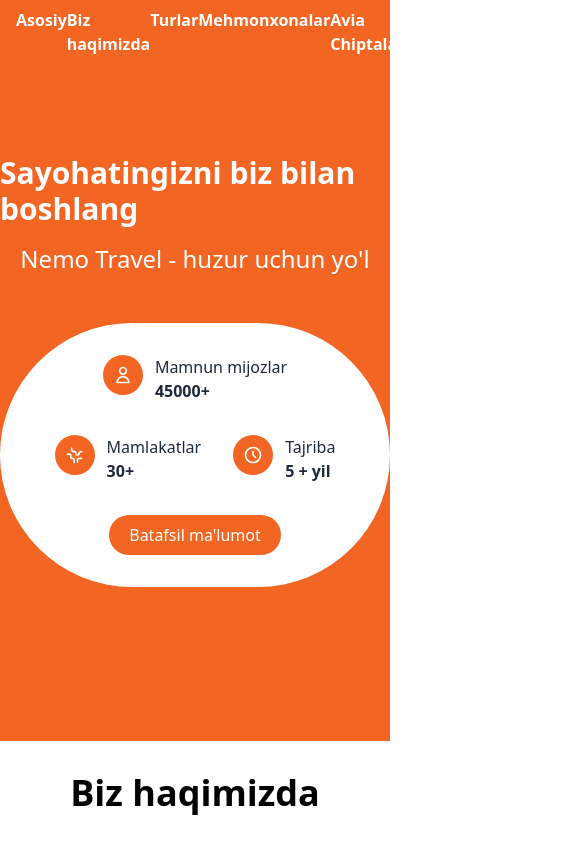
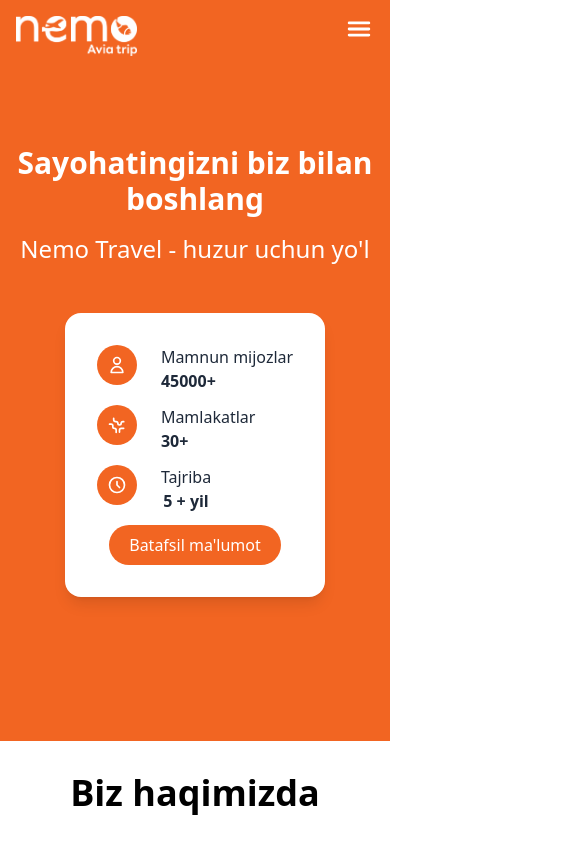
Before and after one commit to oromova/Nemo-sayt, a React (Vite) app: page / in a window 390 px wide. Shown: the top 841 px of the page, 585 px wide, since content can reach past the window. Built offline with nearby package versions, Linux system fonts and the light colour scheme.

Commit message:
Responsive design added

```diff
--- a/src/Components/Header/index.jsx
+++ b/src/Components/Header/index.jsx
@@ -1,17 +1,17 @@
 import { useTranslation } from 'react-i18next';
 import logo from '../../assets/logo.png';
 import logo1 from '../../assets/logo1.png';
-
 import { useEffect, useState } from 'react';
+import { IoMenu, IoClose } from "react-icons/io5"; // Burger icon uchun
 
 export const Header = () => {
   const { t, i18n } = useTranslation();
   const laungages = localStorage.getItem('i18nextLng');
   const [isScrolled, setIsScrolled] = useState(false);
+  const [isMenuOpen, setIsMenuOpen] = useState(false); // Burger menyu holati
 
   useEffect(() => {
     const handleScroll = () => {
-      const navbar = document.querySelector('header');
       if (window.scrollY > 50) {
         setIsScrolled(true);
       } else {
@@ -27,10 +27,9 @@
     i18n.changeLanguage(selectedLaungage);
   };
 
-
   return (
     <header>
-      <nav className={`fixed w-full translation-all z-50 duration-300 ${isScrolled ? 'bg-white' : "bg-[rgb(242 101 34)]"} ${isScrolled ? "text-black" : "text-white"}`}>
+      <nav className={`fixed w-full z-50 duration-300 ${isScrolled ? 'bg-white text-black' : "bg-[rgb(242,101,34)] text-white"}`}>
         <div className='max-w-[1200px] mx-auto px-4 sm:px-6 lg:px-8'>
           <div className='flex justify-between items-center h-16'>
             {/* Logo */}
@@ -41,33 +40,28 @@
               </a>
             </div>
 
-            {/* Navigation */}
-            <div className="w-[700px]">
+            {/* Burger Menu (Mobil versiya uchun) */}
+            <div className="lg:hidden">
+              <button onClick={() => setIsMenuOpen(!isMenuOpen)} className="text-3xl">
+                {isMenuOpen ? <IoClose /> : <IoMenu />}
+              </button>
+            </div>
+
+            {/* Desktop Navigation */}
+            <div className="hidden lg:block w-[700px]">
               <ul className="flex justify-between">
-                <li>
-                  <a className="font-semibold transition duration-200 hover:text-gray-300" href="#main">{t("Asosiy")}</a>
-                </li>
-                <li>
-                  <a className="font-semibold transition duration-200 hover:text-gray-300" href="#about">{t("Biz haqimizda")}</a>
-                </li>
-                <li>
-                  <a className="font-semibold transition duration-200 hover:text-gray-300" href="#tours">{t("Turlar")}</a>
-                </li>
-                <li>
-                  <a className="font-semibold transition duration-200 hover:text-gray-300" href="#hotels">{t("Mehmonxonalar")}</a>
-                </li>
-                <li>
-                  <a className="font-semibold transition duration-200 hover:text-gray-300" href="#flights">{t("Avia Chiptalar")}</a>
-                </li>
-                <li>
-                  <a className="font-semibold transition duration-200 hover:text-gray-300" href="#contact">{t("Aloqa")}</a>
-                </li>
+                <li><a className="font-semibold transition duration-200 hover:text-[rgb(242,101,34)]" href="#main">{t("Asosiy")}</a></li>
+                <li><a className="font-semibold transition duration-200 hover:text-[rgb(242,101,34)]" href="#about">{t("Biz haqimizda")}</a></li>
+                <li><a className="font-semibold transition duration-200 hover:text-[rgb(242,101,34)]" href="#tours">{t("Turlar")}</a></li>
+                <li><a className="font-semibold transition duration-200 hover:text-[rgb(242,101,34)]" href="#hotels">{t("Mehmonxonalar")}</a></li>
+                <li><a className="font-semibold transition duration-200 hover:text-[rgb(242,101,34)]" href="#flights">{t("Avia Chiptalar")}</a></li>
+                <li><a className="font-semibold transition duration-200 hover:text-[rgb(242,101,34)]" href="#contact">{t("Aloqa")}</a></li>
               </ul>
             </div>
 
             {/* Language Select */}
-            <div>
-              <select className="focus:outline-none bg-transparent cursor-pointer transition duration-200 hover:scale-105"
+            <div className="hidden lg:block">
+              <select className="focus:outline-none bg-transparent cursor-pointer transition duration-200 hover:scale-105 hover:text-[rgb(242,101,34)] font-semibold"
                 onChange={handleChange} value={laungages}>
                 <option className="text-black" value="uz">UZ</option>
                 <option className="text-black" value="ru">RU</option>
@@ -75,8 +69,32 @@
               </select>
             </div>
           </div>
+
+          {/* Mobil menyu */}
+          {isMenuOpen && (
+            <div className="lg:hidden absolute top-16 left-0 w-full bg-white shadow-md text-black transition-all duration-300">
+              <ul className="flex flex-col items-center space-y-4 py-6">
+                <li><a className="text-lg font-semibold" href="#main" onClick={() => setIsMenuOpen(false)}>{t("Asosiy")}</a></li>
+                <li><a className="text-lg font-semibold" href="#about" onClick={() => setIsMenuOpen(false)}>{t("Biz haqimizda")}</a></li>
+                <li><a className="text-lg font-semibold" href="#tours" onClick={() => setIsMenuOpen(false)}>{t("Turlar")}</a></li>
+                <li><a className="text-lg font-semibold" href="#hotels" onClick={() => setIsMenuOpen(false)}>{t("Mehmonxonalar")}</a></li>
+                <li><a className="text-lg font-semibold" href="#flights" onClick={() => setIsMenuOpen(false)}>{t("Avia Chiptalar")}</a></li>
+                <li><a className="text-lg font-semibold" href="#contact" onClick={() => setIsMenuOpen(false)}>{t("Aloqa")}</a></li>
+
+                {/* Language Select Mobil versiya */}
+                <li>
+                  <select className="focus:outline-none bg-transparent cursor-pointer text-lg"
+                    onChange={handleChange} value={laungages}>
+                    <option className="text-black" value="uz">UZ</option>
+                    <option className="text-black" value="ru">RU</option>
+                    <option className="text-black" value="en">EN</option>
+                  </select>
+                </li>
+              </ul>
+            </div>
+          )}
         </div>
       </nav>
-    </header >
+    </header>
   );
-};;
+};
--- a/src/Components/Main/index.jsx
+++ b/src/Components/Main/index.jsx
@@ -4,66 +4,63 @@
 import { useTranslation } from 'react-i18next';
 
 export const Main = () => {
-  const {t} = useTranslation();
+  const { t } = useTranslation();
 
-  useEffect(()=> {
+  useEffect(() => {
     Aos.init({
       duration: 900,
       easing: 'ease-in-out',
-    })
-  })
+    });
+  });
 
   return (
     <section id="main" className="bg-[var(--primary-color)] w-full h-[741px] text-white flex justify-center">
-      <div className='flex flex-col max-w-7xl justify-center items-center'>
-        <h1 className='text-3xl md:text-5xl lg:text-6xl mb-4 lg:mb-6 font-bold ' data-aos="fade-up">
-         {t("Sayohatingizni biz bilan boshlang")}
+      <div className='flex flex-col max-w-7xl justify-center items-center text-center'>
+        <h1 className='text-3xl md:text-5xl lg:text-6xl mb-4 lg:mb-6 font-bold' data-aos="fade-up">
+          {t("Sayohatingizni biz bilan boshlang")}
         </h1>
         <p className='text-2xl pb-12' data-aos="fade-up" data-aos-delay='200'>
           {t("Nemo Travel - huzur uchun yo'l")}
         </p>
-        <div className='rounded-full p-8 flex sm:justify-between flex-wrap justify-center items-center bg-white max-w-4xl gap-8 md:gap-16 mx-auto h-fit text-gray-800 '>
+        <div className='md:rounded-full p-8 sm:flex justify-between flex-wrap justify-center items-center bg-white md:max-w-4xl gap-8 md:gap-16 mx-auto h-fit text-gray-800 rounded-2xl max-w-2xl  backdrop-blur-sm shadow-lg'>
           {/* 1 */}
-          <div className='flex items-start gap:3'>
-            <div>
-              <div className="w-10 h-10 mr-3 bg-[var(--primary-color)] rounded-full flex justify-center items-center">
-                <svg className="text-white w-5 h-5 m-auto" xmlns="http://www.w3.org/2000/svg" class="h-5 w-5 text-white" fill="none" viewBox="0 0 24 24" stroke="currentColor"><path stroke-linecap="round" stroke-linejoin="round" stroke-width="2" d="M16 7a4 4 0 11-8 0 4 4 0 018 0zM12 14a7 7 0 00-7 7h14a7 7 0 00-7-7z"></path></svg>
-              </div>
+          <div className='flex items-start gap-3'>
+            <div className="w-10 h-10 mr-3 bg-[var(--primary-color)] rounded-full flex justify-center items-center shrink-0 mb-5">
+              <svg className="text-white w-5 h-5 m-auto" xmlns="http://www.w3.org/2000/svg" class="h-5 w-5 text-white" fill="none" viewBox="0 0 24 24" stroke="currentColor"><path stroke-linecap="round" stroke-linejoin="round" stroke-width="2" d="M16 7a4 4 0 11-8 0 4 4 0 018 0zM12 14a7 7 0 00-7 7h14a7 7 0 00-7-7z"></path></svg>
             </div>
-            <div className=''>
+
+            <div className='flex flex-col items-start'>
               <p>{t("Mamnun mijozlar")}</p>
               <p className='font-bold'>45000+</p>
             </div>
           </div>
           {/* 2 */}
-          <div className='flex items-start gap:3'>
-            <div>
-              <div className="w-10 h-10 mr-3 bg-[var(--primary-color)] rounded-full flex justify-center items-center">
-              <svg xmlns="http://www.w3.org/2000/svg" className="h-5 w-5 text-white" fill="none" viewBox="0 0 24 24" stroke="currentColor"><path stroke-linecap="round" stroke-linejoin="round" stroke-width="2" d="M3.055 11H5a2 2 0 012 2v1a2 2 0 002 2 2 2 0 012 2v2.945M8 3.935V5.5A2.5 2.5 0 0010.5 8h.5a2 2 0 012 2 2 2 0 104 0 2 2 0 012-2h1.064M15 20.488V18a2 2 0 012-2h3.064"></path></svg>
-              </div>
+          <div className='flex items-start gap-3'>
+
+            <div className="w-10 h-10 mr-3 bg-[var(--primary-color)] rounded-full flex justify-center items-center shrink-0 mb-5">
+              <svg xmlns="http://www.w3.org/2000/svg" className="h-5 w-5 text-white" fill="none" viewBox="0 0 24 24" stroke="currentColor">
+                <path stroke-linecap="round" stroke-linejoin="round" stroke-width="2" d="M3.055 11H5a2 2 0 012 2v1a2 2 0 002 2 2 2 0 012 2v2.945M8 3.935V5.5A2.5 2.5 0 0010.5 8h.5a2 2 0 012 2 2 2 0 104 0 2 2 0 012-2h1.064M15 20.488V18a2 2 0 012-2h3.064"></path></svg>
             </div>
-            <div className=''>
+            <div className='flex flex-col items-start'>
               <p>{t("Mamlakatlar")}</p>
               <p className='font-bold'>30+</p>
             </div>
           </div>
           {/* 3 */}
-          <div className='flex items-start gap:3'>
-            <div>
-              <div className="w-10 h-10 mr-3 bg-[var(--primary-color)] rounded-full flex justify-center items-center">
+          <div className='flex items-start gap-3'>
+            <div className="w-10 h-10 mr-3 bg-[var(--primary-color)] rounded-full flex justify-center items-center shrink-0 mb-5">
               <svg xmlns="http://www.w3.org/2000/svg" className="h-5 w-5 text-white" fill="none" viewBox="0 0 24 24" stroke="currentColor"><path stroke-linecap="round" stroke-linejoin="round" stroke-width="2" d="M12 8v4l3 3m6-3a9 9 0 11-18 0 9 9 0 0118 0z"></path></svg>
-              </div>
             </div>
             <div className=''>
               <p>{t("Tajriba")}</p>
               <p className='font-bold'>{t("5 + yil")}</p>
             </div>
           </div>
-          <a href="#contact">
-            <GenericButton name="Batafsil ma'lumot"/>
+          <a href="#contact" className="sm:">
+            <GenericButton name="Batafsil ma'lumot" />
           </a>
         </div>
-      </div>
-    </section>
+      </div >
+    </section >
   );
 };
--- a/src/Pages/AboutUs.jsx
+++ b/src/Pages/AboutUs.jsx
@@ -56,25 +56,25 @@
           <div className="relative group">
             <div className="absolute inset-0.5 bg-gradient-to-r from-[#F26522] to-[#E85A1F] rounded-lg blur opacity-40 transition-all duration-300 group-hover:opacity-60"></div>
             <div className="relative bg-white rounded-lg shadow-lg p-8 flex items-center justify-center min-h-[120px] transition-transform duration-300 group-hover:scale-105 group-hover:shadow-xl">
-              <p className="text-xl font-medium text-gray-800">{t("Direktor")}</p>
+              <p className="text-lg md:text-xl font-medium text-gray-800">{t("Direktor")}</p>
             </div>
           </div>
           <div className="relative group">
             <div className="absolute inset-0.5 bg-gradient-to-r from-[#F26522] to-[#E85A1F] rounded-lg blur opacity-40 transition-all duration-300 group-hover:opacity-60"></div>
             <div className="relative bg-white rounded-lg shadow-lg p-8 flex items-center justify-center min-h-[120px] transition-transform duration-300 group-hover:scale-105 group-hover:shadow-xl">
-              <p className="text-xl font-medium text-gray-800">{t("Yurist")}</p>
+              <p className="text-lg md:text-xl font-medium text-gray-800">{t("Yurist")}</p>
             </div>
           </div>
           <div className="relative group">
             <div className="absolute inset-0.5 bg-gradient-to-r from-[#F26522] to-[#E85A1F] rounded-lg blur opacity-40 transition-all duration-300 group-hover:opacity-60"></div>
             <div className="relative bg-white rounded-lg shadow-lg p-8 flex items-center justify-center min-h-[120px] transition-transform duration-300 group-hover:scale-105 group-hover:shadow-xl">
-              <p className="text-xl font-medium text-gray-800">{t("Operator")}</p>
+              <p className="text-lg md:text-xl font-medium text-gray-800">{t("Operator")}</p>
             </div>
           </div>
           <div className="relative group">
             <div className="absolute inset-0.5 bg-gradient-to-r from-[#F26522] to-[#E85A1F] rounded-lg blur opacity-40 transition-all duration-300 group-hover:opacity-60"></div>
             <div className="relative bg-white rounded-lg shadow-lg p-8 flex items-center justify-center min-h-[120px] transition-transform duration-300 group-hover:scale-105 group-hover:shadow-xl">
-              <p className="text-xl font-medium text-gray-800">{t("Administrator")}</p>
+              <p className="text-lg md:text-xl font-medium text-gray-800">{t("Administrator")}</p>
             </div>
           </div>
         </div>
--- a/src/Pages/Cities.jsx
+++ b/src/Pages/Cities.jsx
@@ -8,8 +8,8 @@
 
   return (
     <div className='w-full h-fit bg-gray-50'>
-      <div className='py-8 px-4 mb-2.5 w-[1200px] m-auto' id='tours'>
-        <div className='text-center mb-16'>
+      <div className='py-8 px-4 mb-2.5 max-w-[1200px] m-auto' id='tours'>
+        <div className='text-center md:mb-16 '>
           <h1 className='text-4xl font-bold mb-6'>{t("Mashhur shaharlar")}</h1>
         </div>
         <div className='grid grid-cols-1 md:grid-cols-2 lg:grid-cols-4 gap-8 '>
--- a/src/Pages/Contact.jsx
+++ b/src/Pages/Contact.jsx
@@ -40,15 +40,15 @@
   return (
     <section className='py-12 bg-gray-50' id='contact'>
       <div className='text-center mb-16'>
-        <h1 className='text-4xl font-bold mb-6'>
+        <h1 className='text-3xl md:text-4xl font-bold mb-6'>
           {t("Biz bilan bog'lanish")}
         </h1>
-        <p className='text-xl text-gray-600'>
+        <p className='text-lg md:text-xl text-gray-600'>
           {t("Savollaringiz bormi? Biz sizga yordam berishdan xursandmiz")}
         </p>
       </div>
       {/* modal */}
-      <div className='w-[1200px] mx-auto h-fit grid grid-cols-1 md:grid-cols-2 gap-8'>
+      <div className='max-w-[1200px] mx-auto h-fit grid grid-cols-1 md:grid-cols-2 gap-8'>
         {/* 1 */}
         <div className='bg-white rounded-lg shadow-lg p-6'>
           <form className='space-y-6' onSubmit={SendMessage} id='myForm'>
@@ -98,7 +98,7 @@
               type="submit"
               loading={loading}
             >
-              {loading ? t("Yuborilmoqda...") : t("Yuborish") }
+              {loading ? t("Yuborilmoqda...") : t("Yuborish")}
             </button>
           </form>
         </div>
--- a/src/Pages/Partners.jsx
+++ b/src/Pages/Partners.jsx
@@ -16,7 +16,7 @@
         <h1 className='text-2xl font-bold mb-6'>{t("Hamkorlarimiz")}</h1>
       </div>
       <Marquee>
-        <div className='grid grid-cols-10 mr-8 gap-8'>
+        <div className='grid grid-cols-10 mr-8 gap-8 max-w-full'>
           {/* 1 */}
           <div>
             <img className='w-[144px] h-[96px] rounded-lg'
--- a/src/Pages/Tickets.jsx
+++ b/src/Pages/Tickets.jsx
@@ -4,18 +4,25 @@
 export const Tickets = () => {
   const { t } = useTranslation();
   const [passengerCount, setPassengerCount] = useState(1);
+  const [returnTrip, setReturnTrip] = useState(false);
 
   return (
     <div className='pt-4' id='flights'>
       <div className='pt-8 h-fit mt-8 bg-gray-50'>
-        <div className='w-[1200px] mx-auto p-4 sm:px-6 lg:px-8'>
-          <h1 className='text-4xl font-bold mb-6'>{t("Avia Chiptalar")}</h1>
+        <div className='max-w-[1200px] mx-auto p-4 sm:px-6 lg:px-8'>
+          <h1 className='md:text-4xl font-bold mb-6 text-3xl text-center '>{t("Avia Chiptalar")}</h1>
           <div className='bg-white rounded-lg shadow-lg p-6 mb-12'>
-            <div className='flex space-x-4 mb-6'>
-              <button className='px-4 py-2 rounded-md bg-[var(--primary-color)] text-white'>
+            <div className='md:flex space-x-4 mb-6 block'>
+              <button
+                className={`px-4 py-2 rounded-md ${!returnTrip ? 'bg-[var(--primary-color)] text-white' : 'bg-gray-100 text-gray-600'}`}
+                onClick={() => setReturnTrip(false)}
+              >
                 {t("Borish")}
               </button>
-              <button className='px-4 py-2 rounded-md bg-gray-100 text-gray-600'>
+              <button
+                className={`px-4 py-2 rounded-md ${returnTrip ? 'bg-[var(--primary-color)] text-white' : 'bg-gray-100 text-gray-600'}`}
+                onClick={() => setReturnTrip(true)}
+              >
                 {t("Qaytish")}
               </button>
             </div>
@@ -24,22 +31,13 @@
                 <label className='block text-sm font-medium text-gray-700 mb-1'>
                   {t("Qayerdan")}
                 </label>
-                <input className='w-full p-2 border border-gray-300 rounded-md outline-0'
-                  type="text" />
+                <input className='w-full p-2 border border-gray-300 rounded-md outline-0' type="text" />
               </div>
               <div>
                 <label className='block text-sm font-medium text-gray-700 mb-1'>
                   {t("Qayerga")}
                 </label>
-                <input className='w-full p-2 border border-gray-300 rounded-md outline-0'
-                  type="text" />
-              </div>
-              <div>
-                <label className='block text-sm font-medium text-gray-700 mb-1'>
-                  {t("Jo'nash sanasi")}
-                </label>
-                <input className='w-full p-2 border border-gray-300 rounded-md outline-0'
-                  type="date" />
+                <input className='w-full p-2 border border-gray-300 rounded-md outline-0' type="text" />
               </div>
               <div>
                 <label className="block text-sm font-medium text-gray-700 mb-1">
@@ -49,10 +47,24 @@
                   className="w-full p-2 border border-gray-300 rounded-md outline-0"
                   type="number"
                   min="1"
-                  value={passengerCount} // Qiymat o'zgaradi
-                  onChange={(e) => setPassengerCount(e.target.value)} // Inputni yangilaydi
+                  value={passengerCount}
+                  onChange={(e) => setPassengerCount(e.target.value)}
                 />
               </div>
+              <div>
+                <label className='block text-sm font-medium text-gray-700 mb-1'>
+                  {t("Jo'nash sanasi")}
+                </label>
+                <input className='w-full p-2 border border-gray-300 rounded-md outline-0' type="date" />
+              </div>
+              {returnTrip && (
+                <div>
+                  <label className='block text-sm font-medium text-gray-700 mb-1'>
+                    {t("Qaytish sanasi")}
+                  </label>
+                  <input className='w-full p-2 border border-gray-300 rounded-md outline-0' type="date" />
+                </div>
+              )}
             </div>
             <button className='w-full mt-6 bg-[var(--primary-color)] text-white py-3 rounded-md transition transform duration-200 ease-in-out hover:scale-102 active:scale-95'>
               {t("Qidirish")}
```
